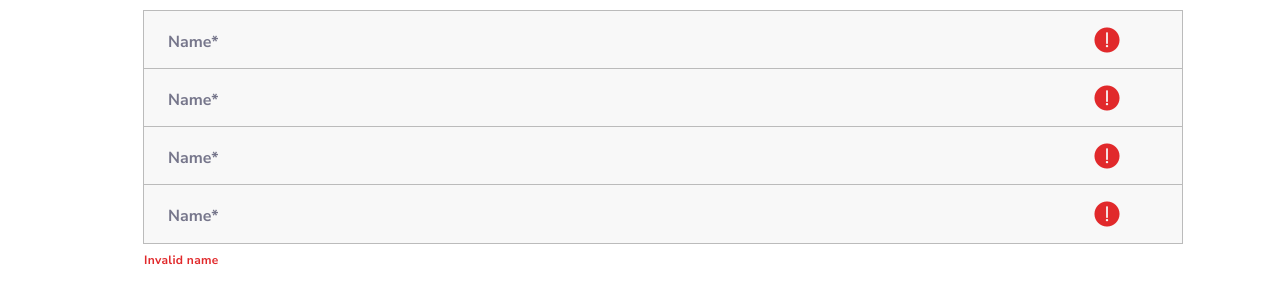
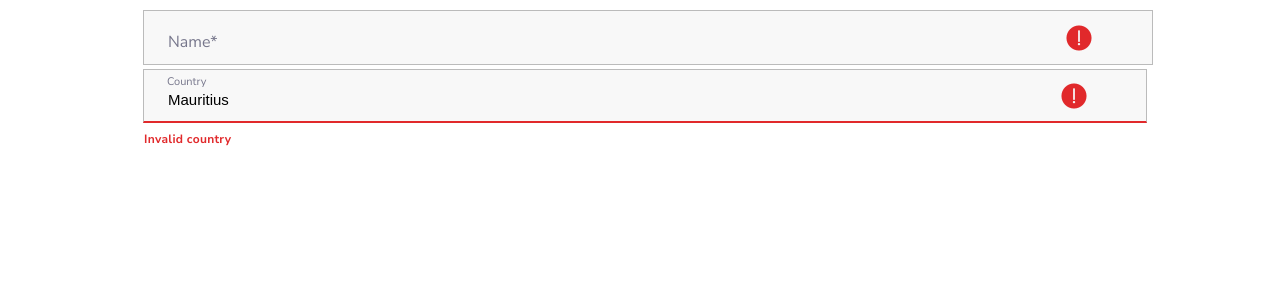
Before and after one commit to DaniloPootaren/saicomTest, a React (Create React App) app: page / in a window 1280 px wide. Shown: the top 304 px of the page. Built offline with nearby package versions, Linux system fonts and the light colour scheme.

Commit message:
Added dropdown element

```diff
--- /dev/null
+++ b/src/components/Dropdown/index.tsx
@@ -0,0 +1,101 @@
+import styled from "styled-components";
+import { colors } from "../../utils/styles/colors";
+import icon from "../../assets/icons/chevron-down.png";
+import errorIcon from "../../assets/icons/exclamation.png";
+import { SelectHTMLAttributes } from "react";
+import { string } from "yup";
+
+interface DropdownProps extends SelectHTMLAttributes<any> {
+  placeholder: string;
+  error: boolean;
+  errorMessage?: string;
+  mandatory?: boolean;
+  id: string;
+  options: string[];
+}
+
+const Container = styled.div`
+  position: relative;
+  height: 54px;
+  margin: 10px;
+`;
+
+const Select = styled.select`
+  position: relative;
+  padding: 13px 10px 6px 24px;
+  margin: 0 5px 0 5px;
+  height: 54px;
+  width: 100%;
+  border: 1px solid ${colors.grey};
+  outline: none;
+  font-size: 15px;
+  transition: border-bottom 0.1s;
+
+  -moz-appearance: none;
+  -webkit-appearance: none;
+  appearance: none;
+
+  &:hover {
+    background-color: ${colors.white};
+  }
+
+  &:focus {
+    border-bottom: 3px solid ${colors.black};
+  }
+
+  ${(props: { error: boolean }) =>
+    props.error
+      ? `background: url(${errorIcon}) no-repeat scroll ${colors.light_grey};
+     border-bottom: 2px solid ${colors.red};
+     background-position: right 6% bottom 50%;`
+      : `
+
+     background: url(${icon}) no-repeat right ${colors.light_grey};
+     background-position: right 15% bottom 50%;
+     `}
+`;
+const Label = styled.label`
+  position: absolute;
+  top: 0;
+  margin: 5px 0 0 29px;
+  font-size: 11px;
+  font-weight: 300;
+  color: ${colors.lighter_grey};
+`;
+
+const ErrorMessage = styled.div`
+  color: ${colors.red};
+  font-family: "Nunito Sans Bold";
+  margin-left: 2px;
+  padding: 4px;
+  font-size: 0.75rem;
+  font-style: normal;
+  font-weight: 700;
+  letter-spacing: 0.3px;
+  line-height: 1rem;
+  margin-top: 0.25rem;
+`;
+
+const Dropdown = (props: DropdownProps) => {
+  const { error, placeholder, errorMessage, id, options, ...selectAttrs } =
+    props;
+  return (
+    <Container>
+      <div>
+        <Select error={error} id={id} {...selectAttrs}>
+          {options.map((option, index) => {
+            return (
+              <option value="option" key={`${index}-${option}`}>
+                {option}
+              </option>
+            );
+          })}
+        </Select>
+      </div>
+      {error && <ErrorMessage>{errorMessage}</ErrorMessage>}
+      <Label htmlFor={id}>{placeholder}</Label>
+    </Container>
+  );
+};
+
+export default Dropdown;
--- a/src/components/Input/index.tsx
+++ b/src/components/Input/index.tsx
@@ -1,6 +1,5 @@
 import { InputHTMLAttributes } from "react";
 import styled from "styled-components";
-import { boolean } from "yup";
 import icon from "../../assets/icons/exclamation.png";
 import { colors } from "../../utils/styles/colors";
 
@@ -13,14 +12,15 @@ interface InputProps extends InputHTMLAttributes<any> {
 
 const Container = styled.div`
   position: relative;
-  height: 3em;
+  height: 39px;
   margin: 10px;
 `;
 
 const InputComponent = styled.input`
-  padding: 13px 10px 0 24px;
+  padding-top: 13px;
   margin: 0 5px 0 5px;
-  height: 45px;
+  text-indent: 20px;
+  height: 39px;
   width: 100%;
   border: 1px solid ${colors.grey};
   outline: none;
@@ -39,9 +39,7 @@ const InputComponent = styled.input`
 
   &:focus + label {
     font-size: 11px;
-    font-weight: 300;
     top: 10px;
-    color: ${colors.black};
   }
 
   &:focus {
@@ -50,9 +48,7 @@ const InputComponent = styled.input`
 
   &:valid + label {
     font-size: 11px;
-    font-weight: 300;
     top: 10px;
-    color: ${colors.black};
   }
 
   &:valid {
@@ -65,7 +61,6 @@ const InputLabel = styled.label`
   color: ${colors.lighter_grey};
   left: 30px;
   top: 21px;
-  font-family: "Nunito Sans Bold";
   transition: top 0.1s;
 `;
 
--- a/src/pages/home/index.tsx
+++ b/src/pages/home/index.tsx
@@ -1,13 +1,32 @@
 import Input from "../../components/Input";
+import Dropdown from "../../components/Dropdown";
 import Layout from "../../components/Layout";
 
+import styled from "styled-components";
+
+const Container = styled.div`
+  display: flex;
+  flex-direction: column;
+`;
 const Home = () => {
+  const options = ["Mauritius", "United State", "Russia", "Ukrain"];
   return (
-    <Layout  headerTitle="Customer Details">
-      <Input label="Name" error={true} errorMessage="Invalid name" mandatory />
-      <Input label="Name" error={true} errorMessage="Invalid name" mandatory />
-      <Input label="Name" error={true} errorMessage="Invalid name" mandatory />
-      <Input label="Name" error={true} errorMessage="Invalid name" mandatory />
+    <Layout headerTitle="Customer Details">
+      <Container>
+        <Input
+          label="Name"
+          error={true}
+          errorMessage="Invalid name"
+          mandatory
+        />
+        <Dropdown
+          options={options}
+          error={true}
+          id="postal code"
+          placeholder="Country"
+          errorMessage="Invalid country"
+        />
+      </Container>
     </Layout>
   );
 };
```
Also changed, not shown: src/assets/icons/chevron-down.png (added).
